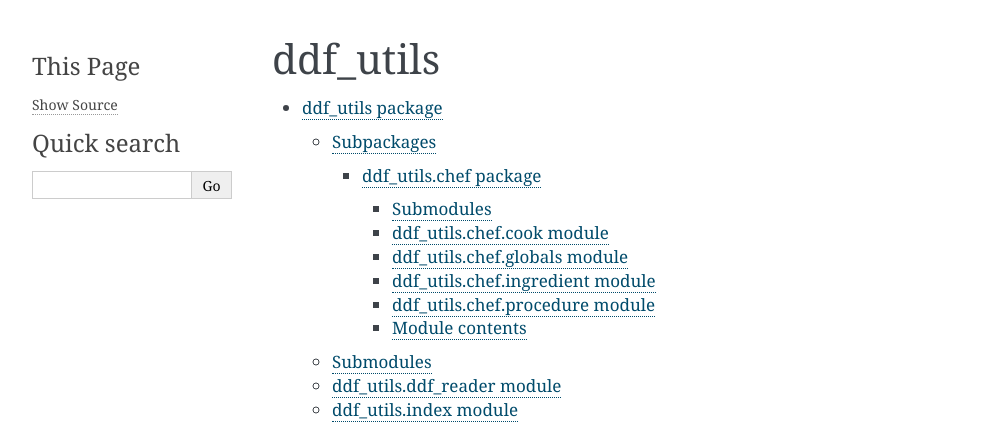
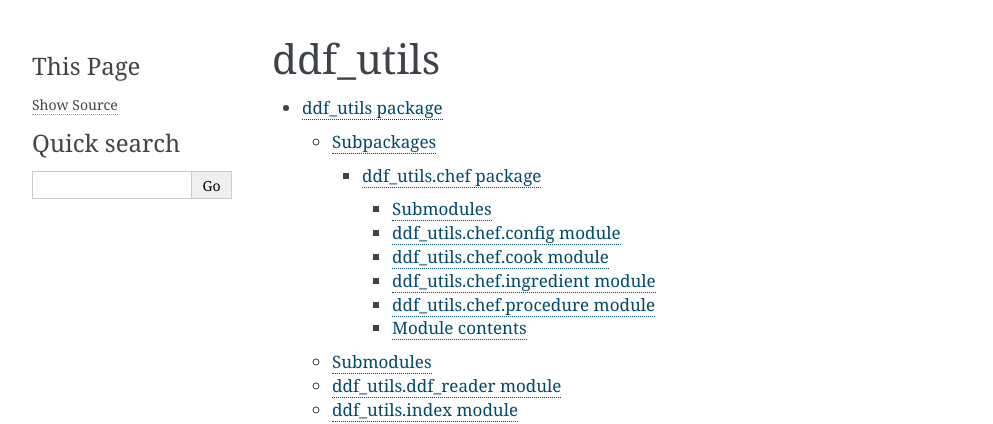
Before and after one commit to semio/ddf_utils, a Sphinx documentation site: the page built from docs/modules.rst, in a window 1280 px wide. Shown: the top 424 px of the page, without its empty margins (148-1141 px from the left). Built offline with Sphinx 7.4.7, drawn with Linux system fonts in a browser that asks for light colours.

Commit message:
update documents

```diff
--- a/docs/ddf_utils.chef.rst
+++ b/docs/ddf_utils.chef.rst
@@ -4,18 +4,18 @@ ddf_utils.chef package
 Submodules
 ----------
 
+ddf_utils.chef.config module
+----------------------------
+
+.. automodule:: ddf_utils.chef.config
+    :members:
+    :undoc-members:
+    :show-inheritance:
+
 ddf_utils.chef.cook module
 --------------------------
 
 .. automodule:: ddf_utils.chef.cook
-    :members:
-    :undoc-members:
-    :show-inheritance:
-
-ddf_utils.chef.globals module
------------------------------
-
-.. automodule:: ddf_utils.chef.globals
     :members:
     :undoc-members:
     :show-inheritance:
```
Also changed, not shown: 14 other files.
